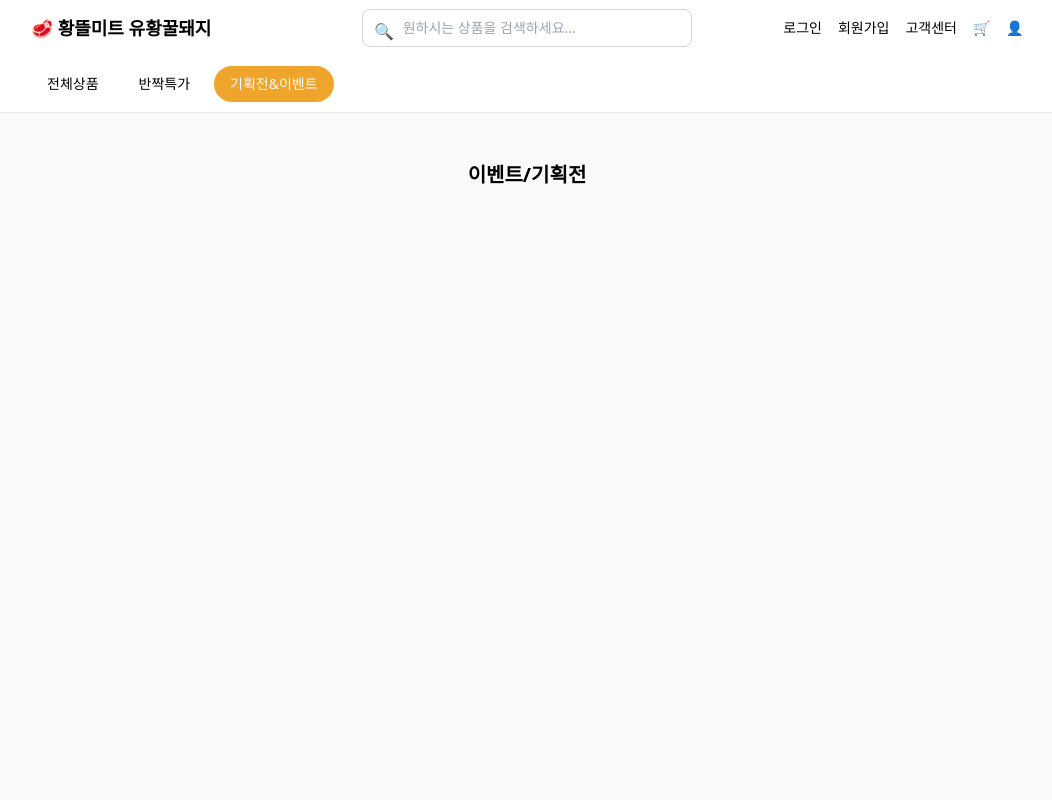
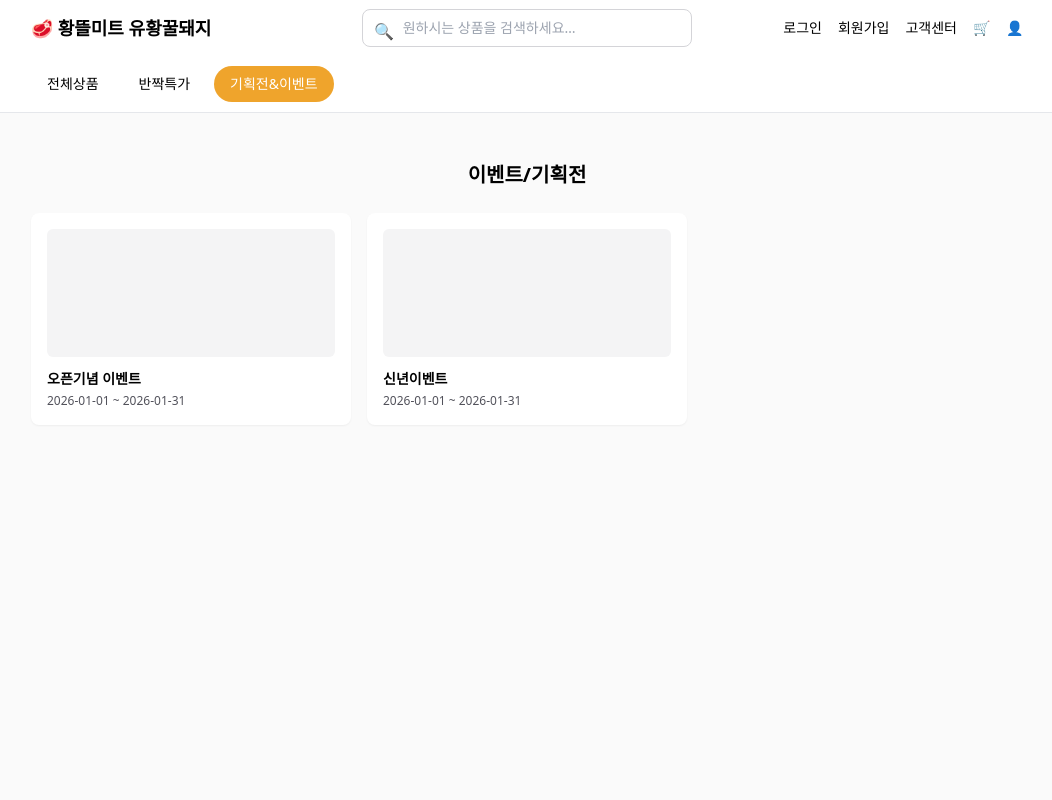
Before and after one commit to song-code21/meet-shop, a Next.js app: page /events in a window 1280 px wide. Shown: the top 800 px of the page, without its empty margins (113-1165 px from the left). Built offline with nearby package versions, Linux system fonts and the light colour scheme.

Commit message:
feat: eventCard 컴포넌트 제작 및 이벤트 페이지에 eventCard 연결

```diff
--- /dev/null
+++ b/app/(components)/eventCard.tsx
@@ -0,0 +1,19 @@
+type EventCardProps = {
+  id: string;
+  name: string;
+  description: string;
+};
+
+const EventCard = ({ id, name, description }: EventCardProps) => {
+  return (
+    <a
+      href={`/events/${id}`}
+      className="flex flex-col rounded-lg bg-white p-4 shadow-sm hover:shadow-md transition"
+    >
+      <div className="mb-3 h-32 rounded-md bg-zinc-100" />
+      <h2 className="text-sm font-semibold">{name}</h2>
+      <p className="mt-1 line-clamp-2 text-xs text-zinc-600">{description}</p>
+    </a>
+  );
+};
+export default EventCard;
--- a/app/events/page.tsx
+++ b/app/events/page.tsx
@@ -1,10 +1,29 @@
+import EventCard from "../(components)/eventCard";
+
+const MOCK_PRODUCTS = [
+  {
+    id: "1",
+    name: "오픈기념 이벤트",
+    description: "2026-01-01 ~ 2026-01-31",
+  },
+  {
+    id: "2",
+    name: "신년이벤트",
+    description: "2026-01-01 ~ 2026-01-31",
+  },
+];
+
 const EventsPage = () => {
   return (
     <div>
       <div className="p-6">
         <h1 className="text-center text-xl font-bold">이벤트/기획전</h1>
       </div>
-      <div></div>
+      <div className="grid gap-4 sm:grid-cols-2 md:grid-cols-3">
+        {MOCK_PRODUCTS.map((p) => (
+          <EventCard key={p.id} {...p} />
+        ))}
+      </div>
     </div>
   );
 };
```
